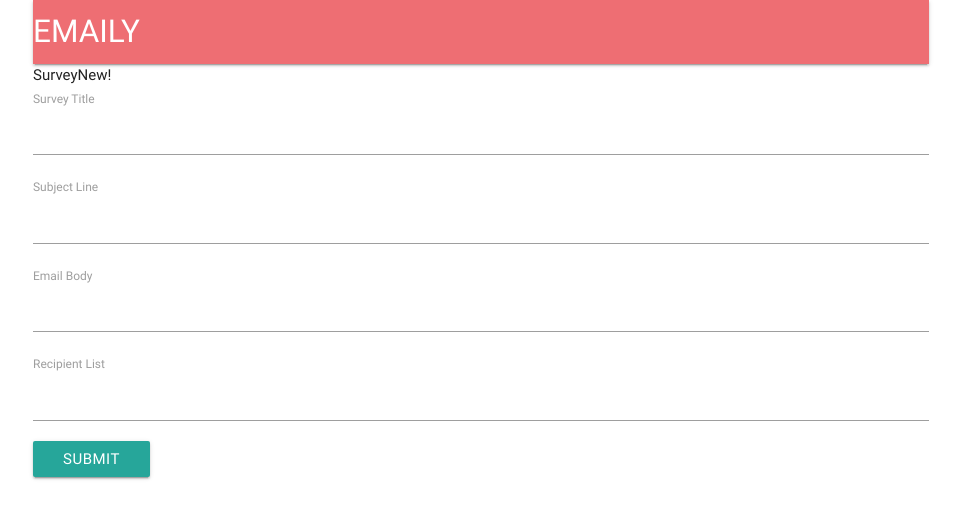
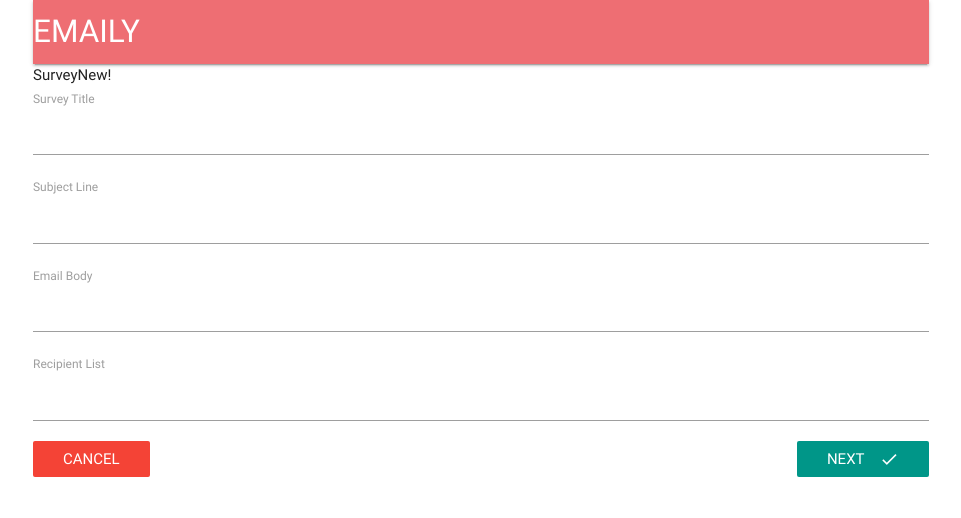
Before and after one commit to BrandonSmith8038/udemy-node-react, a React (Create React App) app in the folder client/: page /surveys/new in a window 1280 px wide. Shown: the top 518 px of the page, without its empty margins (159-1120 px from the left). Built offline with nearby package versions, Linux system fonts and the light colour scheme; no server answers.

Commit message:
feat: Cancel button and form styling

```diff
--- a/client/src/components/Dashboard.js
+++ b/client/src/components/Dashboard.js
@@ -6,12 +6,12 @@ const Dashboard = () => {
   return (
     <div>
     Dashboard
-      <div class="fixed-action-btn">
+      <div className="fixed-action-btn">
         <Link
           to='/surveys/new'
-          class="btn-floating btn-large red"
+          className="btn-floating btn-large red"
         >
-          <i class="large material-icons">add</i>
+          <i className="large material-icons">add</i>
         </Link>
       </div>
     </div>
--- a/client/src/components/surveys/SurveyForm.js
+++ b/client/src/components/surveys/SurveyForm.js
@@ -1,4 +1,5 @@
 import React, { Component } from 'react'
+import { Link } from 'react-router-dom'
 import { reduxForm, Field } from 'redux-form'
 import SurveyField from './SurveyField'
 
@@ -34,9 +35,13 @@ class SurveyForm extends Component {
           onSubmit={this.props.handleSubmit(values => console.log(values))}
         >
           {this.renderFields()}
-          <button className="btn" type="submit">
-            Submit
+          <button className="btn-flat waves-effect-light teal right white-text" type="submit">
+            Next
+            <i className="material-icons right">done</i>
           </button>
+          <Link to="/surveys" className="btn-flat waves-effect-light red left white-text">
+            Cancel
+          </Link>
         </form>
       </div>
     )
```
